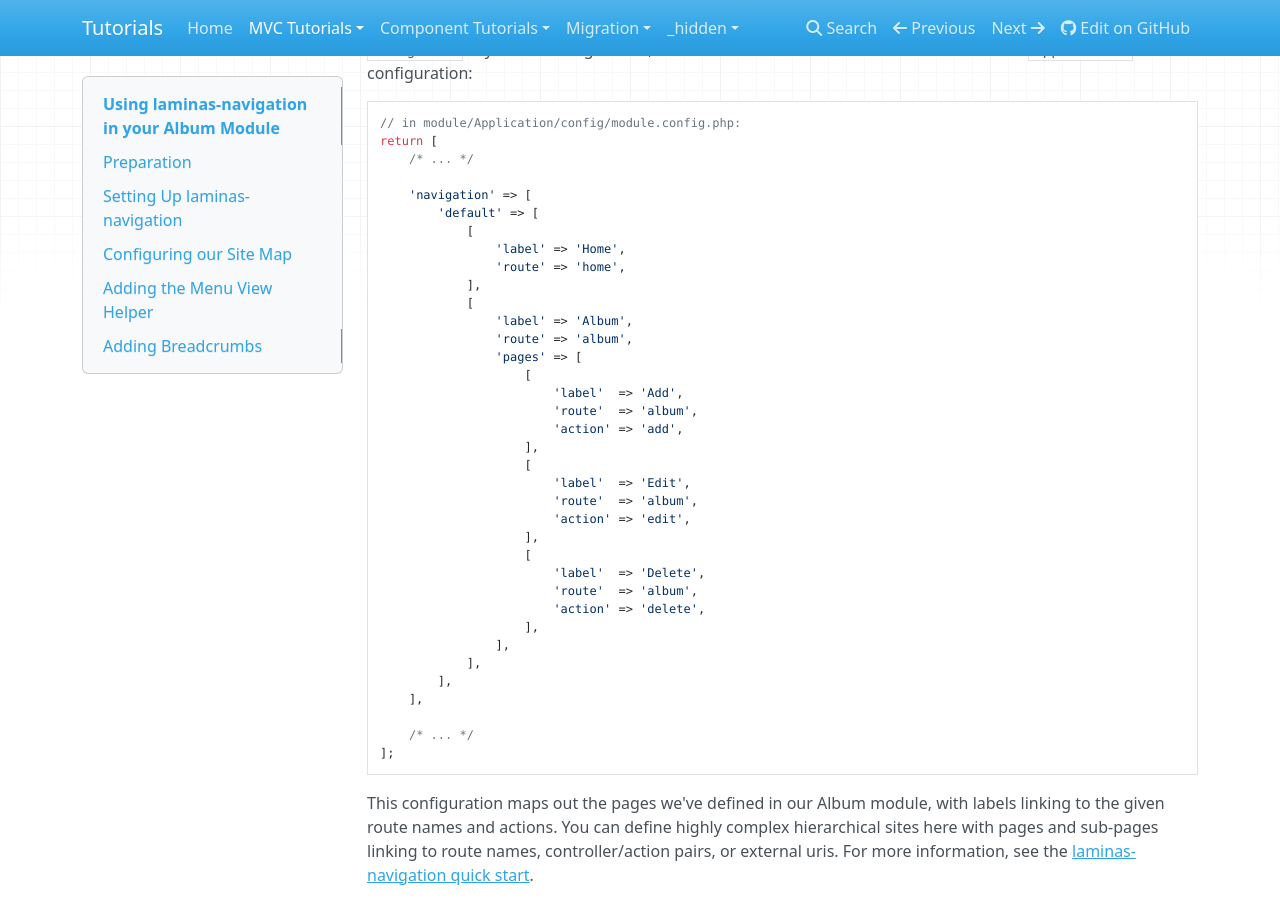
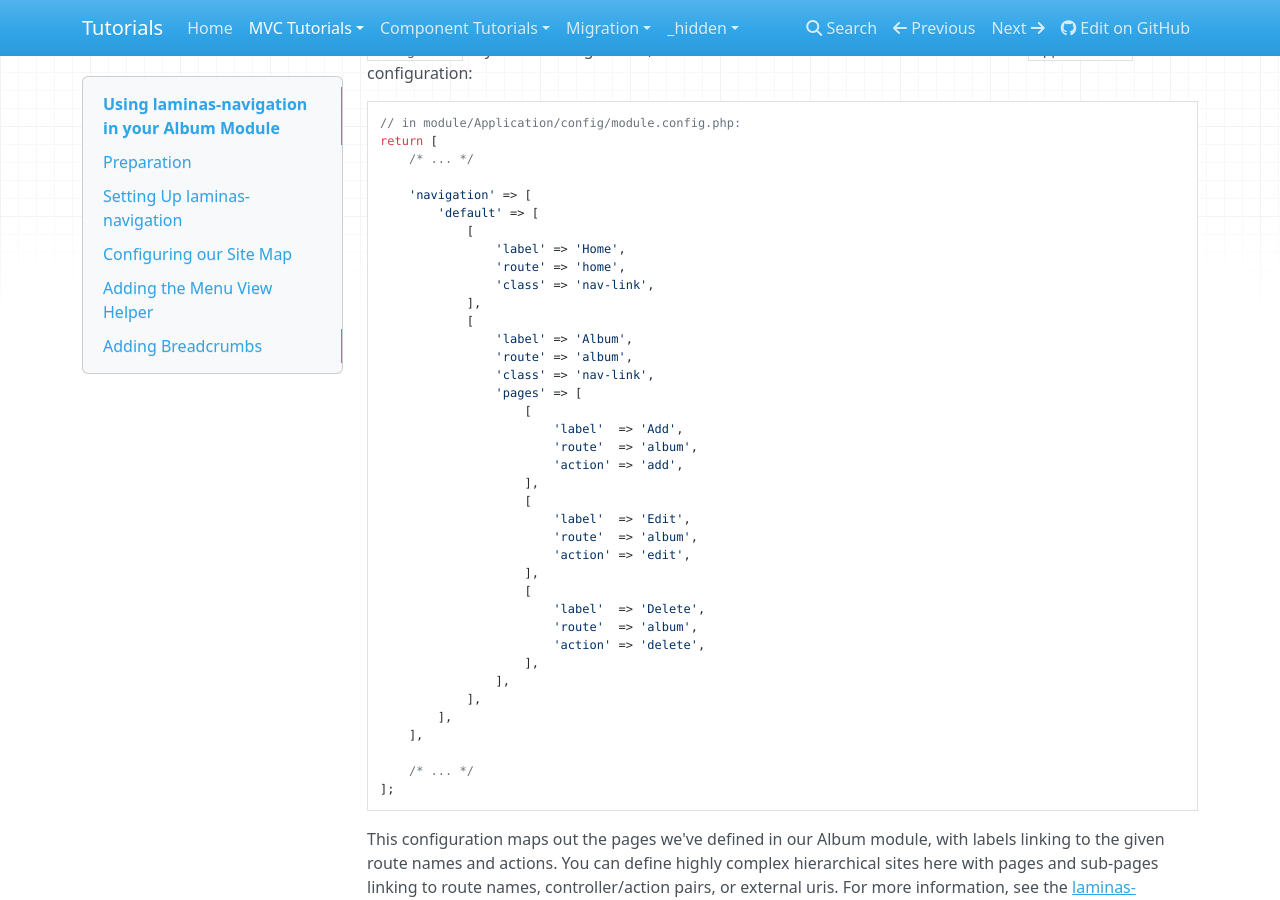
Before and after one commit to laminas/tutorials, an MkDocs documentation site: the page built from docs/book/navigation.md, in a window 1280 px wide and 900 px high, scrolled down 1501 px. Built offline with MkDocs 1.6.1, drawn with Linux system fonts in a browser that asks for light colours; nearby versions of some CDN libraries.

Commit message:
adding class: nav-link to match with bootstrap
adding class: nav-link item into the default navigation array configuration. to make the navigation layout use the bootstrap stylesheet.

```diff
--- a/docs/book/navigation.md
+++ b/docs/book/navigation.md
@@ -94,10 +94,12 @@ return [
             [
                 'label' => 'Home',
                 'route' => 'home',
+                'class' => 'nav-link',
             ],
             [
                 'label' => 'Album',
                 'route' => 'album',
+                'class' => 'nav-link',
                 'pages' => [
                     [
                         'label'  => 'Add',
```
